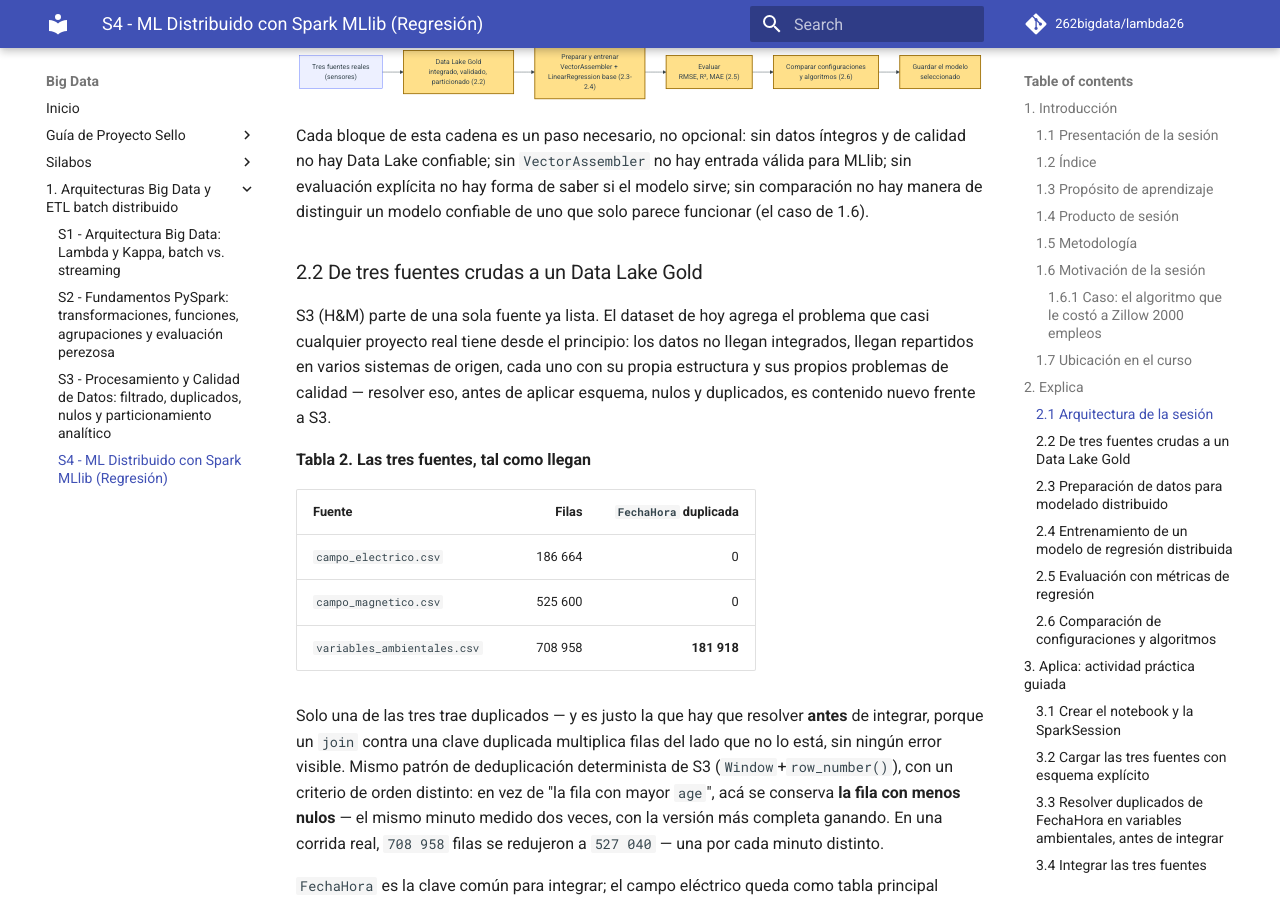
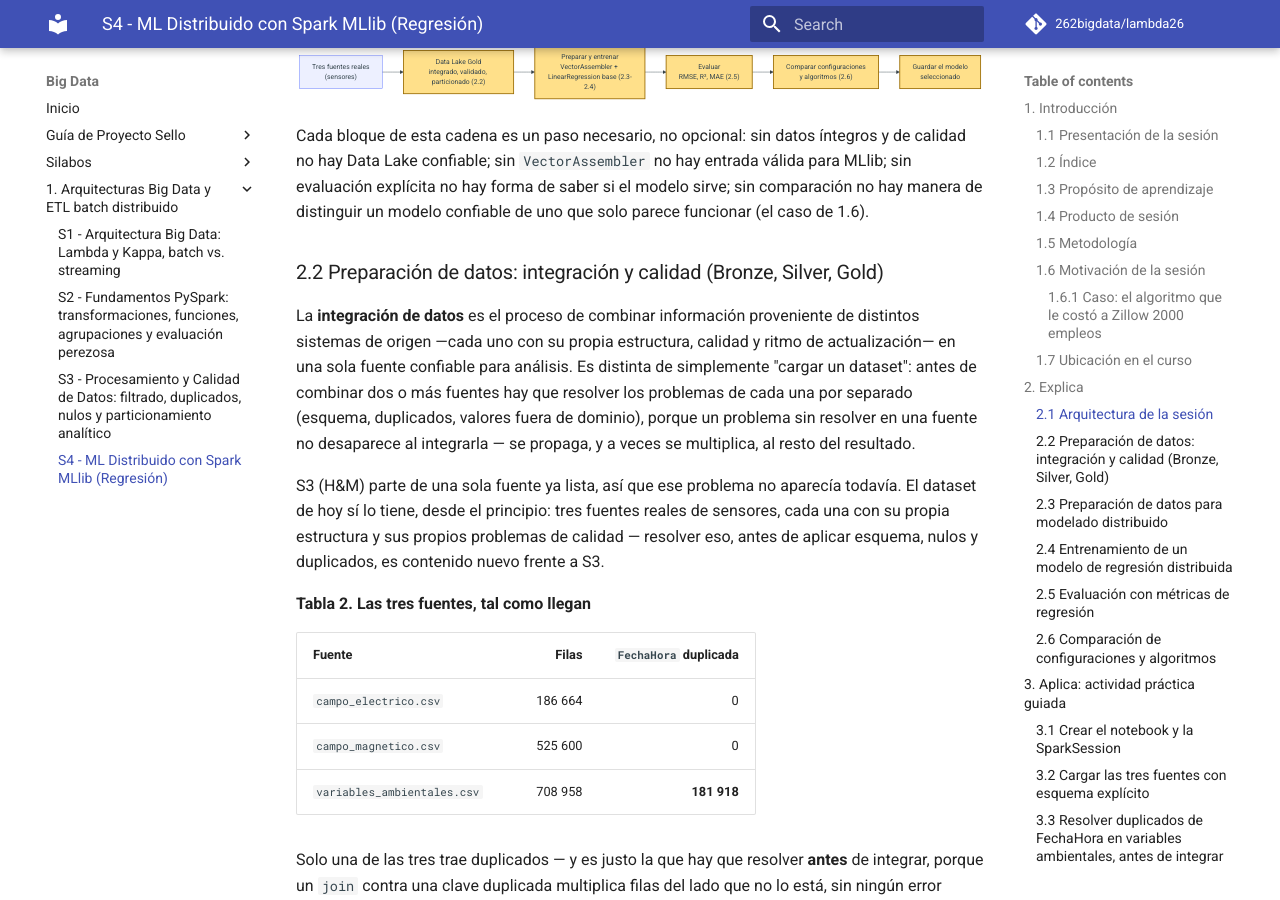
Before and after one commit to 262bigdata/lambda26, an MkDocs documentation site: the page built from docs/sesiones/S04_ML_Distribuido_Regresion_Spark_MLlib.md, in a window 1280 px wide and 900 px high, scrolled down 4264 px. Built offline with MkDocs 1.6.1 and Material for MkDocs 9.7.7, drawn with Linux system fonts in a browser that asks for light colours; comment, search, counter and statistics services are not loaded; some of the changed text lies outside the part shown.

Commit message:
Sesion 4

```diff
--- a/docs/sesiones/S04_ML_Distribuido_Regresion_Spark_MLlib.md
+++ b/docs/sesiones/S04_ML_Distribuido_Regresion_Spark_MLlib.md
@@ -106,9 +106,11 @@ flowchart LR
 
 Cada bloque de esta cadena es un paso necesario, no opcional: sin datos íntegros y de calidad no hay Data Lake confiable; sin `VectorAssembler` no hay entrada válida para MLlib; sin evaluación explícita no hay forma de saber si el modelo sirve; sin comparación no hay manera de distinguir un modelo confiable de uno que solo parece funcionar (el caso de 1.6).
 
-### 2.2 De tres fuentes crudas a un Data Lake Gold
+### 2.2 Preparación de datos: integración y calidad (Bronze, Silver, Gold)
 
-S3 (H&M) parte de una sola fuente ya lista. El dataset de hoy agrega el problema que casi cualquier proyecto real tiene desde el principio: los datos no llegan integrados, llegan repartidos en varios sistemas de origen, cada uno con su propia estructura y sus propios problemas de calidad — resolver eso, antes de aplicar esquema, nulos y duplicados, es contenido nuevo frente a S3.
+La **integración de datos** es el proceso de combinar información proveniente de distintos sistemas de origen —cada uno con su propia estructura, calidad y ritmo de actualización— en una sola fuente confiable para análisis. Es distinta de simplemente "cargar un dataset": antes de combinar dos o más fuentes hay que resolver los problemas de cada una por separado (esquema, duplicados, valores fuera de dominio), porque un problema sin resolver en una fuente no desaparece al integrarla — se propaga, y a veces se multiplica, al resto del resultado.
+
+S3 (H&M) parte de una sola fuente ya lista, así que ese problema no aparecía todavía. El dataset de hoy sí lo tiene, desde el principio: tres fuentes reales de sensores, cada una con su propia estructura y sus propios problemas de calidad — resolver eso, antes de aplicar esquema, nulos y duplicados, es contenido nuevo frente a S3.
 
 **Tabla 2. Las tres fuentes, tal como llegan**
 
```
Also changed, not shown: other parts of docs/sesiones/S04_ML_Distribuido_Regresion_Spark_MLlib.md (+2 -2 lines).
